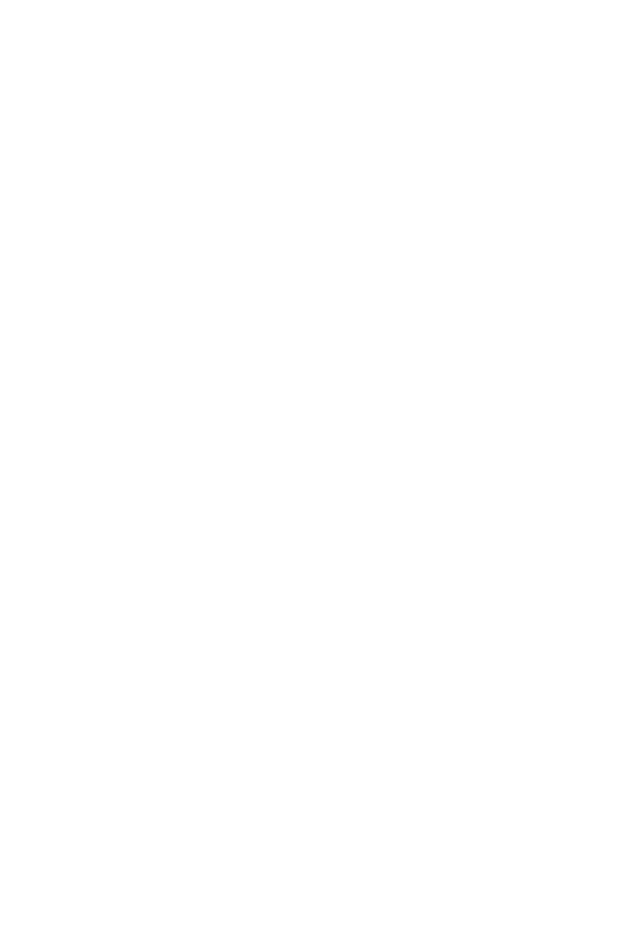
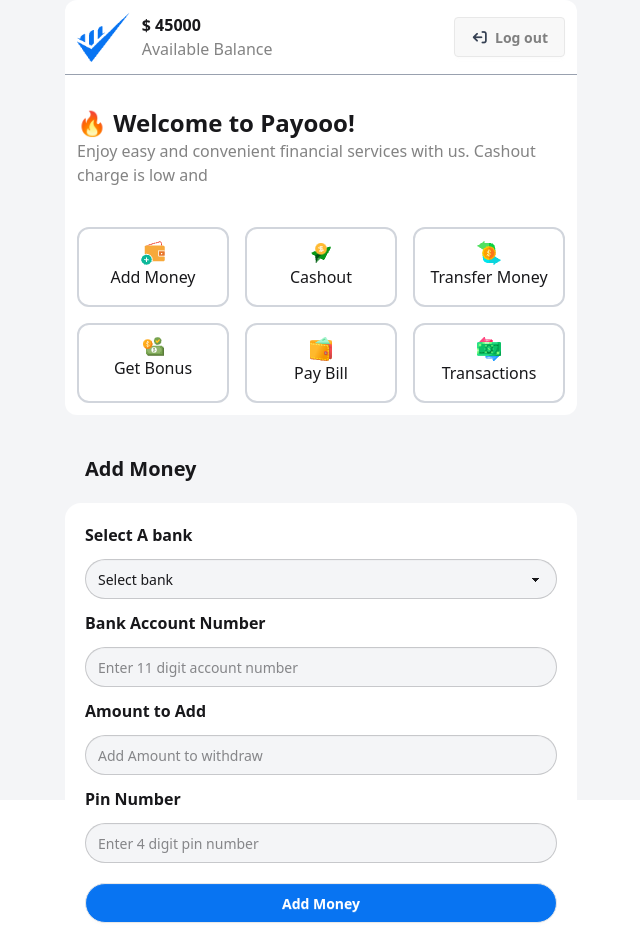
Before and after one commit to Wasima230Sultana/Payoo-Mobile-App, a plain HTML site: page home.html in a window 1280 px wide. Shown: the whole page, without its empty margins (319-959 px from the left). Before the commit the page ends 800 px from the top, so only its background shows below. Drawn offline with nearby package versions, Linux system fonts and the light colour scheme.

Commit message:
Add home page

```diff
--- a/home.html
+++ b/home.html
@@ -1,11 +1,108 @@
 <!DOCTYPE html>
 <html lang="en">
+
 <head>
     <meta charset="UTF-8">
     <meta name="viewport" content="width=device-width, initial-scale=1.0">
     <title>Document</title>
+
+    <!-- daisy ui cdn and tailwind cdn  -->
+    <link href="https://cdn.jsdelivr.net/npm/daisyui@5" rel="stylesheet" type="text/css" />
+    <script src="https://cdn.jsdelivr.net/npm/@tailwindcss/browser@4"></script>
+    <link rel="stylesheet" href="https://cdnjs.cloudflare.com/ajax/libs/font-awesome/7.0.0/css/all.min.css"
+        integrity="sha512-DxV+EoADOkOygM4IR9yXP8Sb2qwgidEmeqAEmDKIOfPRQZOWbXCzLC6vjbZyy0vPisbH2SyW27+ddLVCN+OMzQ=="
+        crossorigin="anonymous" referrerpolicy="no-referrer" />
 </head>
-<body>
 
+<body class="bg-[#f4f5f7] h-[100vh] ">
+    <div class="max-w-lg mx-auto rounded-xl bg-white">
+        <div class="min-h-[50px] flex justify-between items-center border-b-1 border-gray-400 p-3">
+            <div class="flex justify-center items-center">
+                <img src="./assets/Group.png" alt="" class="h-[50px]">
+                <div class="ml-3">
+                    <h2 class="font-bold">$ <span id="available-balance">45000</span></h2>
+                    <p class="text-[#08080880]">Available Balance</p>
+                </div>
+            </div>
+            <div>
+                <button class="btn text-[#08080880]"><i
+                        class="fa-solid fa-arrow-right-from-bracket rotate-180 text-gray-700"></i>Log out</button>
+            </div>
+        </div>
+
+        <div class=" mt-5 p-3">
+            <h1 class="font-bold text-2xl">🔥 Welcome to Payooo!</h1>
+            <p class="text-[#08080880]">Enjoy easy and convenient financial services with us. Cashout charge is low and
+            </p>
+        </div>
+
+        <div class="min-h-[200px] mt-4 grid grid-cols-3 gap-4 p-3 rounded-xl">
+            <div class="border-gray-300 border-2 text-center p-3 rounded-xl">
+                <img src="./assets/wallet1.png" alt="" class="mx-auto ">
+                <h2>Add Money</h2>
+            </div>
+            <div class="border-gray-300 border-2 text-center p-3 rounded-xl">
+                <img src="./assets/send1.png" alt="" class="mx-auto">
+                <h2>Cashout</h2>
+            </div>
+            <div class="border-gray-300 border-2 text-center p-3 rounded-xl">
+                <img src="./assets/money1.png" alt="" class="mx-auto">
+                <h2>Transfer Money</h2>
+            </div>
+            <div class="border-gray-300 border-2 text-center p-3 rounded-xl">
+                <img src="./assets/bonus1.png" alt="" class="mx-auto">
+                <h2>Get Bonus</h2>
+            </div>
+            <div class="border-gray-300 border-2 text-center p-3 rounded-xl">
+                <img src="./assets/purse1.png" alt="" class="mx-auto">
+                <h2>Pay Bill</h2>
+            </div>
+            <div class="border-gray-300 border-2 text-center p-3 rounded-xl">
+                <img src="./assets/transaction1.png" alt="" class="mx-auto">
+                <h2>Transactions</h2>
+            </div>
+        </div>
+    </div>
+
+    <div class="all-form-section max-w-lg mx-auto mt-5">
+        <!-- add money  -->
+        <div>
+            <h2 class="font-bold text-xl p-5">Add Money</h2>
+            <form action="" class="bg-white p-5 rounded-2xl">
+                <div class="mb-3">
+                    <h1 class="font-semibold ">Select A bank</h1>
+                    <select class="select mt-3 rounded-3xl w-full bg-[#f4f5f7]" id="bank">
+                        <option disabled selected>Select bank</option>
+                        <option>AB Bank</option>
+                        <option>UCB Bank</option>
+                        <option>Dutch Bangla Bank</option>
+                    </select>
+                </div>
+
+                <div class="mt-3">
+                    <label for="" class="font-semibold">Bank Account Number</label> <br>
+                    <input type="text" placeholder="Enter 11 digit account number" id="account-number"
+                        class="input bg-[#f4f5f7] mt-3 rounded-3xl w-full" />
+                </div>
+
+                <div class="mt-3">
+                    <label for="" class="font-semibold">Amount to Add</label> <br>
+                    <input type="text" placeholder="Add Amount to withdraw" id="add-amount"
+                        class="input bg-[#f4f5f7] mt-3 rounded-3xl w-full" />
+                </div>
+
+                <div class="mt-3">
+                    <label for="" class="font-semibold">Pin Number</label> <br>
+                    <input type="text" placeholder="Enter 4 digit pin number" id="add-pin"
+                        class="input bg-[#f4f5f7] mt-3 rounded-3xl w-full" />
+                </div>
+
+                <button id="add-money-btn" class="btn bg-[#0874f2] text-white mt-5 w-full rounded-3xl ">Add
+                    Money</button>
+            </form>
+        </div>
+    </div>
+    <script src="home.js"></script>
 </body>
+
 </html>
--- /dev/null
+++ b/home.js
@@ -0,0 +1,24 @@
+const validPin = 1234;
+document.getElementById('add-money-btn').addEventListener('click',function(e){
+    e.preventDefault()
+    console.log('add');
+    const bank = document.getElementById('bank').value;
+    const accountNumber = document.getElementById('account-number').value;
+    const amount = parseInt( document.getElementById('add-amount').value);
+    const pin = parseInt(document.getElementById('add-pin').value);
+
+    // console.log(bank, accountNumber, amount, pin);
+    const availableBalance = parseInt(document.getElementById('available-balance').innerText);
+
+     if(accountNumber.length < 11){
+        alert("Please provide a valid account number.");
+        return;
+     }
+     if(pin != validPin){
+        alert("Please provide valid pin number");
+        return;
+     }
+
+    const totalNewBalance = amount + availableBalance;
+    document.getElementById('available-balance').innerText = totalNewBalance ;
+})
```
